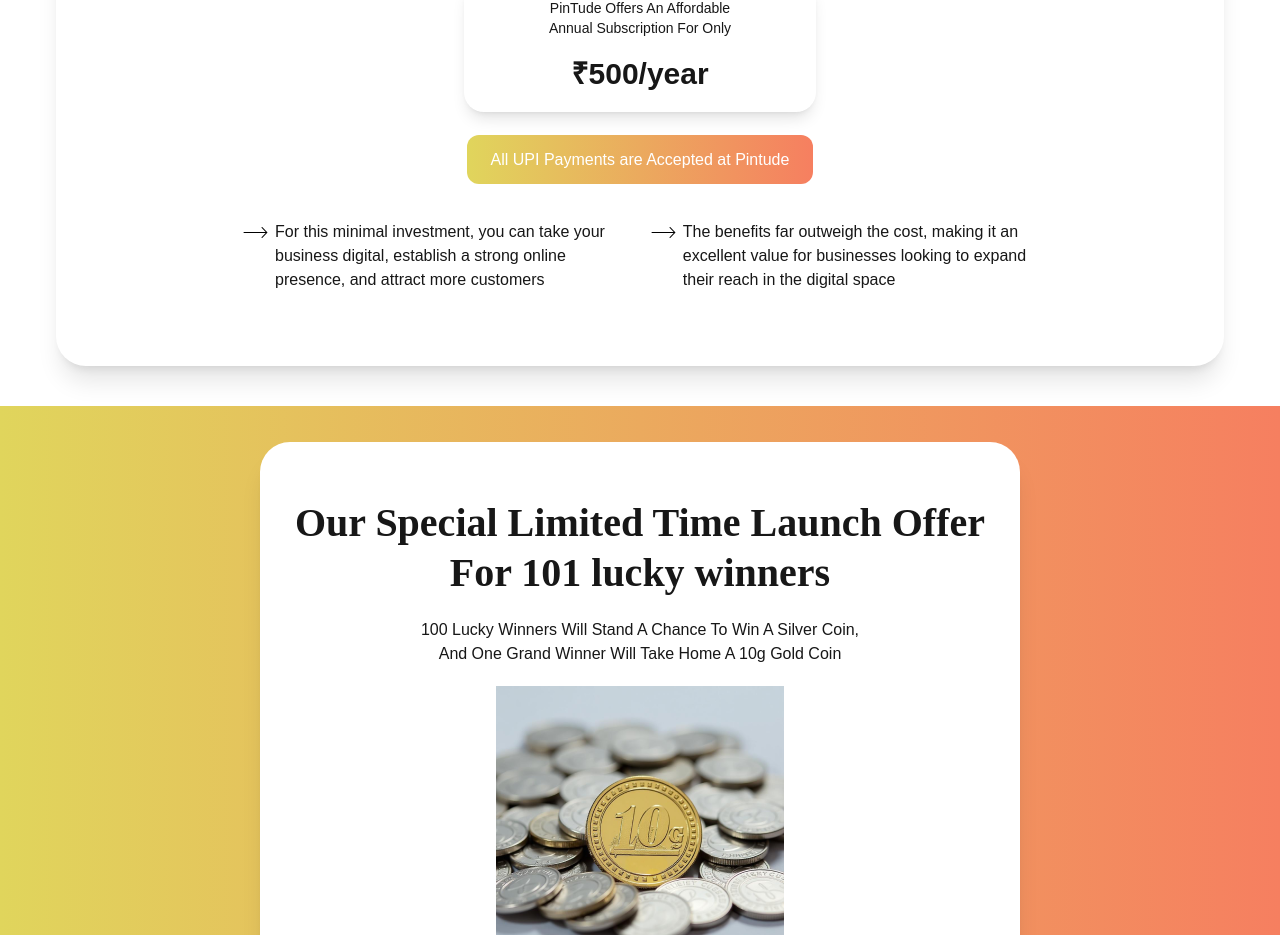
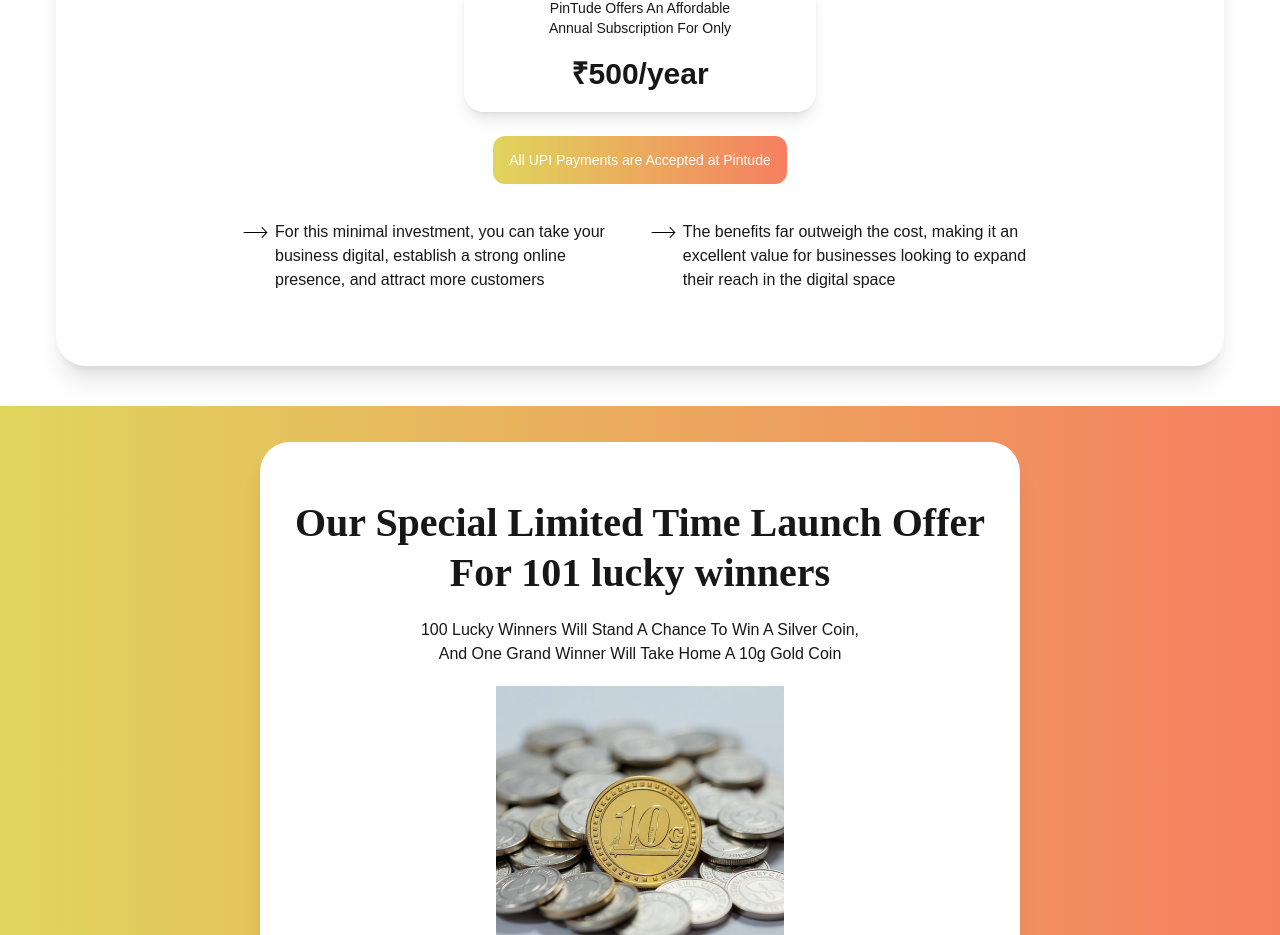
Before and after one commit to naren4545/helloPintudeRepo, a Next.js app: page / in a window 1280 px wide. Shown: the part 4058-4993 px from the top of the page. Built offline with nearby package versions, Linux system fonts and the light colour scheme.

Commit message:
first commit

```diff
--- a/src/app/components/home/Section4.tsx
+++ b/src/app/components/home/Section4.tsx
@@ -21,7 +21,7 @@ export default function Section4() {
               <h2 className="text-3xl font-bold">₹500/year</h2>
             </div>
 
-            <a href="" className="text-white  py-4 px-6 rounded-xl mx-auto bg-gradient-to-r from-[#E0D55C] to-[#F67F60]">All UPI Payments are Accepted at Pintude</a>
+            <a href="" className="text-white  py-4 px-4 rounded-xl mx-auto lg:text-sm text-xs bg-gradient-to-r from-[#E0D55C] to-[#F67F60]">All UPI Payments are Accepted at Pintude</a>
 
 
 
```
